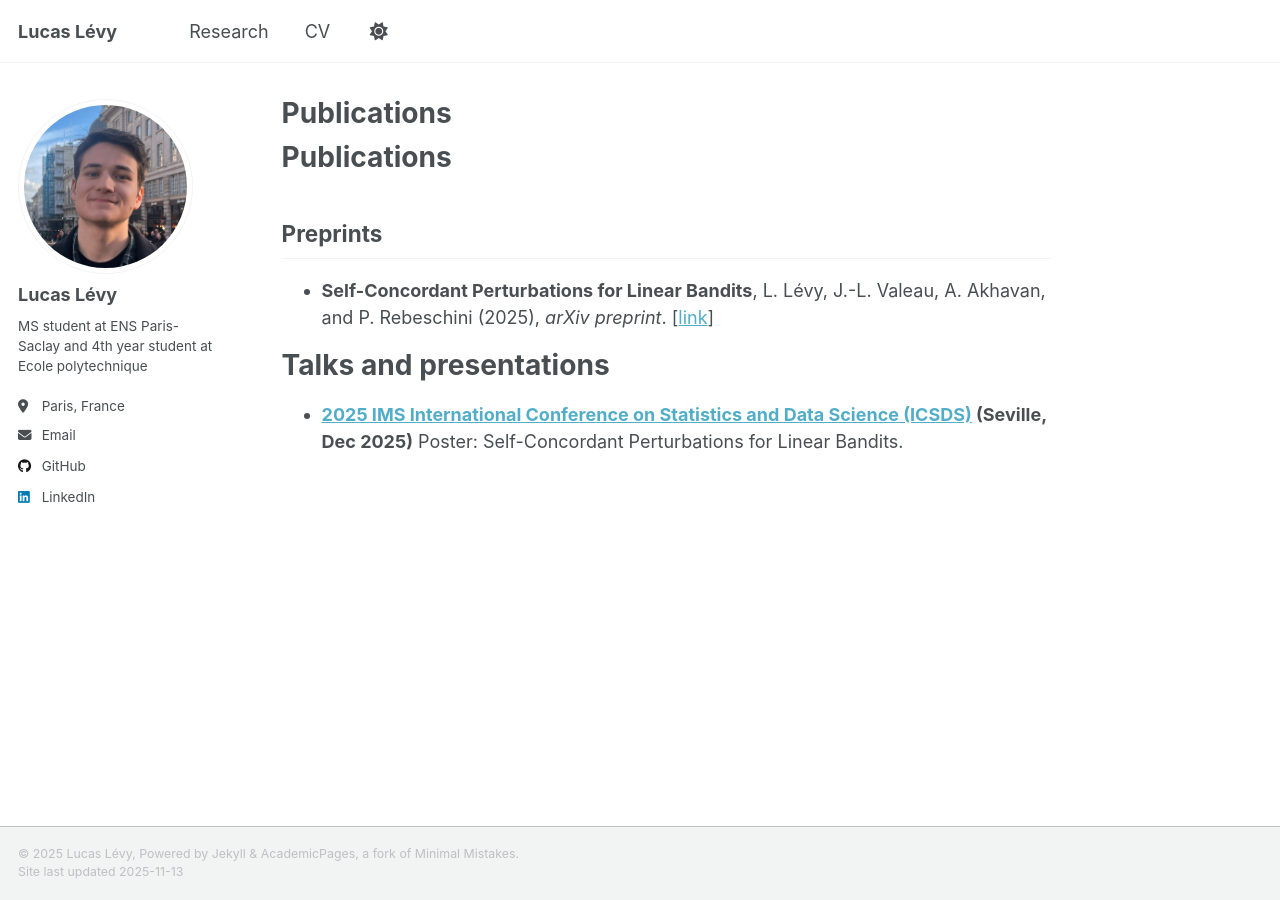
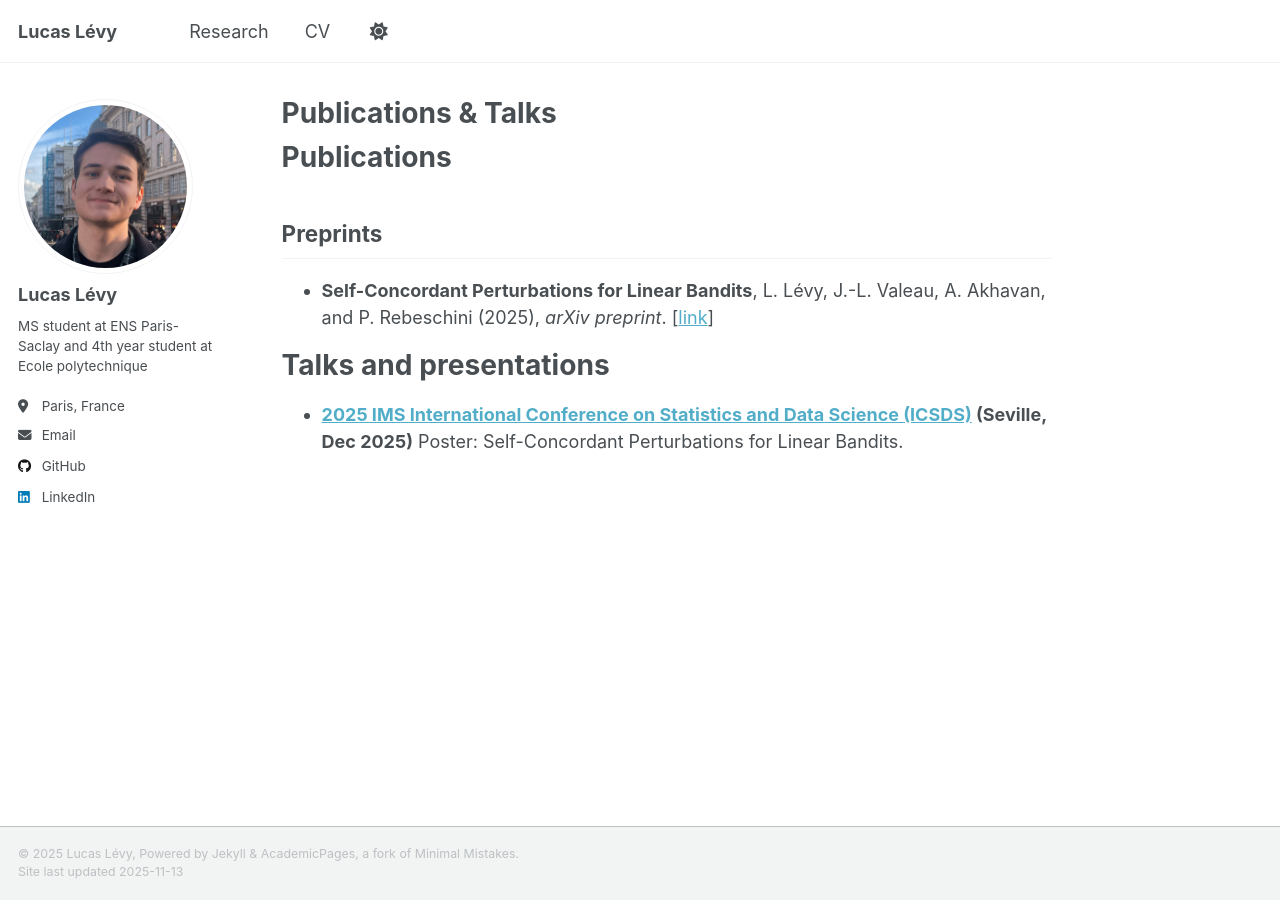
Before and after one commit to lucas-levy/lucas-levy.github.io, a Jekyll site: the page built from _pages/research.md, in a window 1280 px wide. Built offline with Jekyll 4.4.1, drawn with Linux system fonts in a browser that asks for light colours; our own code applies the rules of GitHub Pages for plain Markdown files; a script that is not in the unit is left out.

Commit message:
correction

```diff
--- a/_pages/research.md
+++ b/_pages/research.md
@@ -1,3 +1,10 @@
+---
+permalink: /research/
+title: "Publications & Talks"
+author_profile: true
+redirect_from:
+---
+
 # Publications
 
 ## Preprints
```
